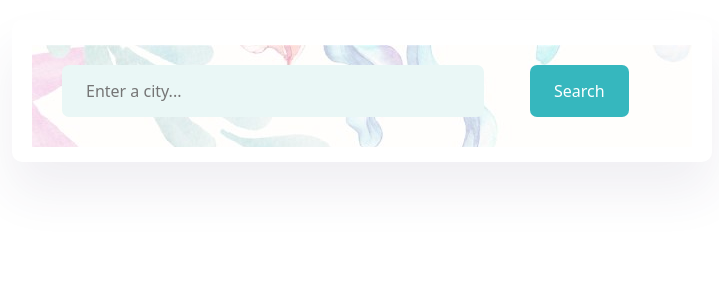
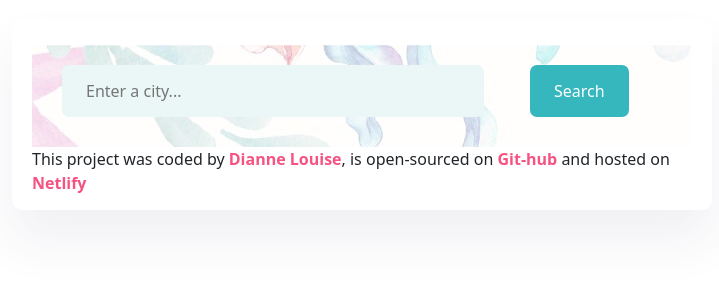
Before and after one commit to yan-codes/myweather-react, a React (Create React App) app: page / in a window 1280 px wide. Shown: the top 300 px of the page, without its empty margins (278-997 px from the left). Built offline with nearby package versions, Linux system fonts and the light colour scheme.

Commit message:
Created Footer component and added Footer css

```diff
--- a/src/App.js
+++ b/src/App.js
@@ -2,6 +2,7 @@ import React from "react";
 import "./App.css";
 import Weather from "./Weather";
 import Search from "./Search";
+import Footer from "./Footer";
 
 function App() {
   return (
@@ -12,6 +13,7 @@ function App() {
         </header>
         <div className="Main"></div>
       </div>
+      <Footer />
     </div>
   );
 }
--- /dev/null
+++ b/src/Footer.css
@@ -0,0 +1,15 @@
+Footer {
+  padding: 10px;
+  font-size: 14px;
+  text-align: center;
+}
+
+.Footer-links {
+  margin: 0;
+}
+
+a {
+  color: #f65282;
+  text-decoration: none;
+  font-weight: 700;
+}
--- /dev/null
+++ b/src/Footer.js
@@ -0,0 +1,23 @@
+import React from "react";
+import "./Footer.css";
+
+export default function Footer() {
+  return (
+    <div className="Footer">
+      <p className="Footer-links">
+        This project was coded by{" "}
+        <a href="mailto:dlpcardenas@gmail.com" target="_blank">
+          Dianne Louise
+        </a>
+        , is open-sourced on{" "}
+        <a href="https://github.com/yan-codes/weather-proj" target="_blank">
+          Git-hub
+        </a>{" "}
+        and hosted on{" "}
+        <a href="https://mermaid-weather.netlify.app" target="_blank">
+          Netlify
+        </a>
+      </p>
+    </div>
+  );
+}
--- a/src/Search.js
+++ b/src/Search.js
@@ -58,7 +58,7 @@ export default function Search() {
       <div className="Weather">
         {form}
         <div className="Row">
-          <div className="Col">
+          <div className="Col-6">
             <h1 className="Current-city">{city}</h1>
             <p className="Current-details">
               <span className="Time">{weather.time} </span>,{" "}
```
